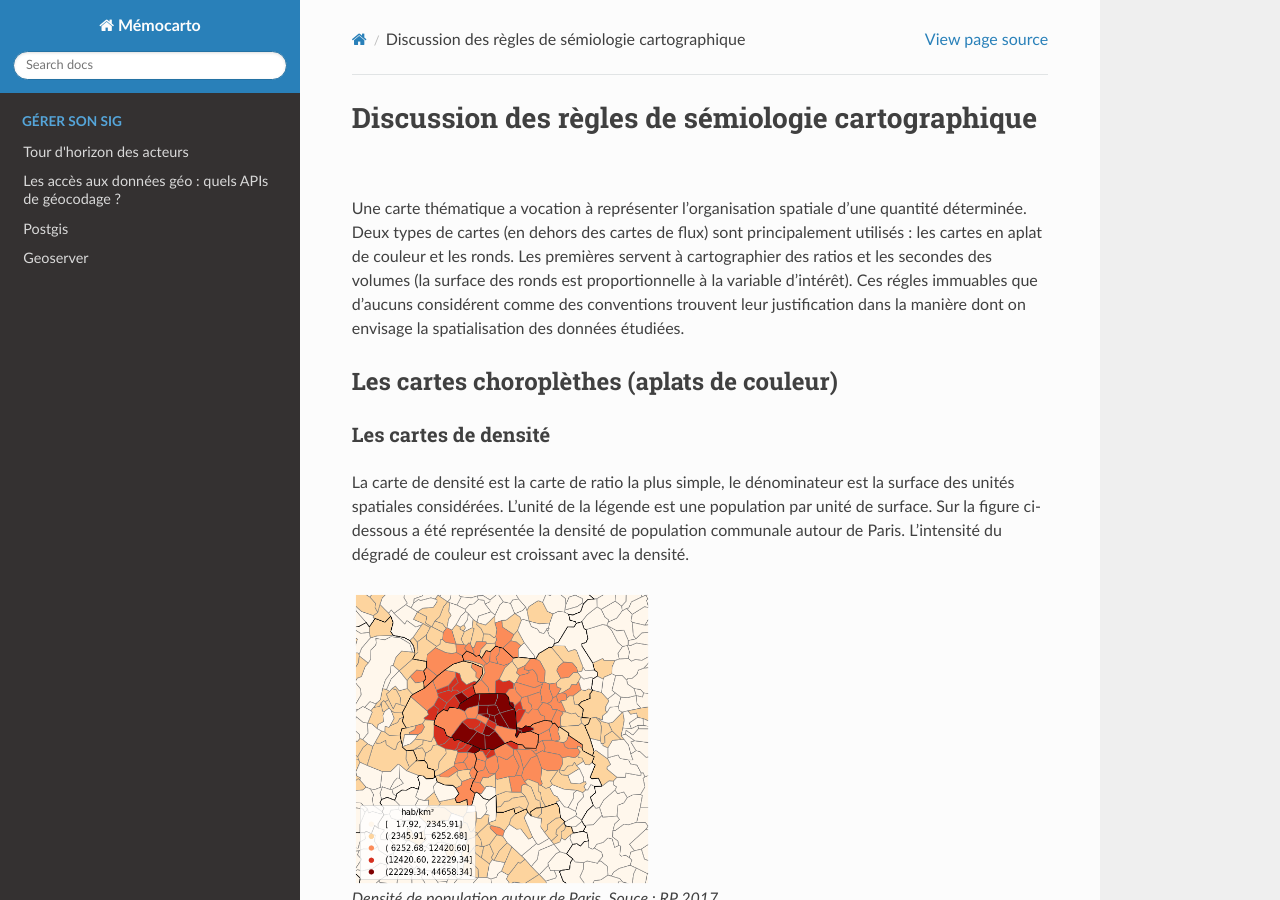
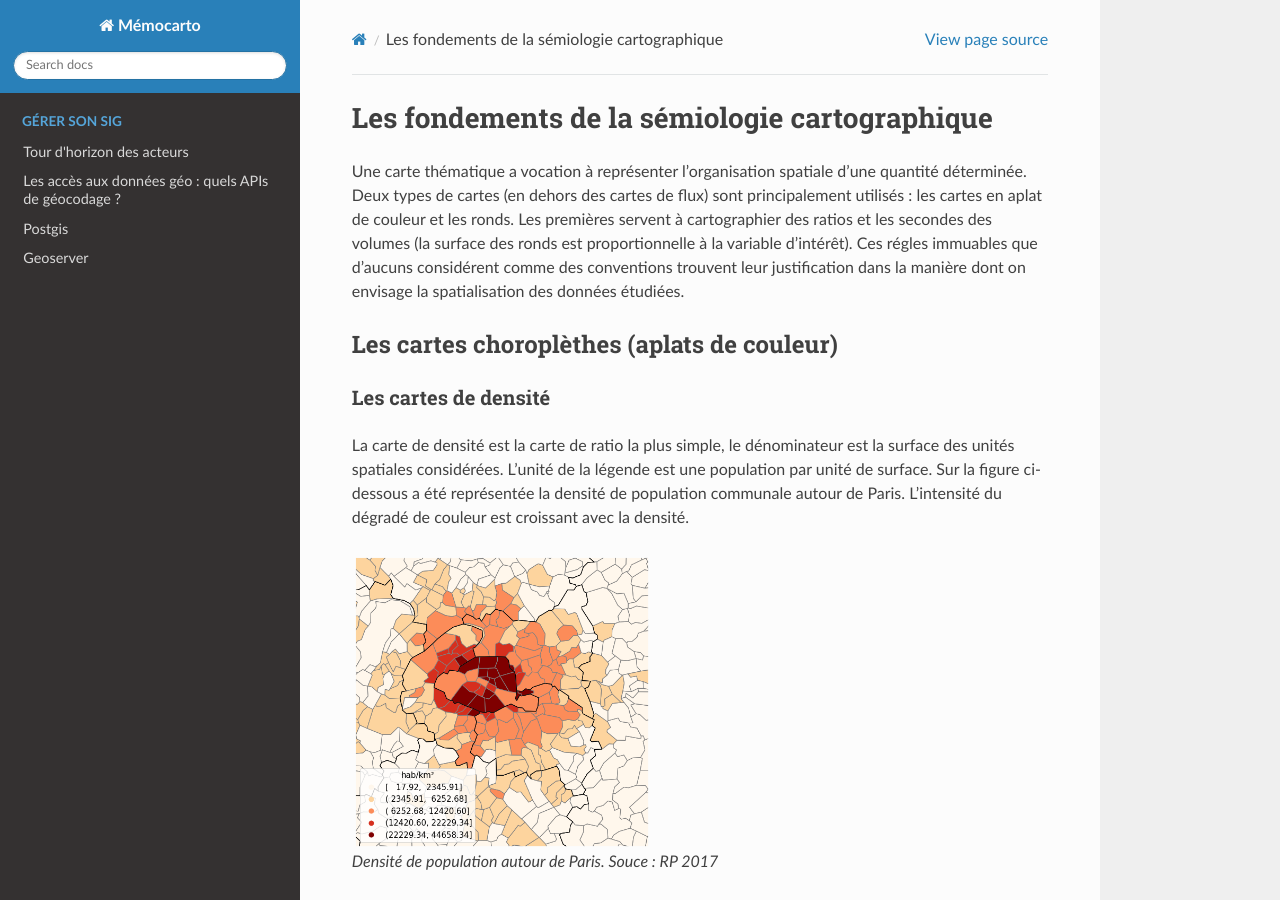
Before and after one commit to JulieDjidji/memocarto, a Sphinx documentation site: the page built from doc/source/semio.rst, in a window 1280 px wide and 900 px high. Built offline with Sphinx 7.4.7 and the Read the Docs theme 2.0.0, drawn with Linux system fonts in a browser that asks for light colours.

Commit message:
Update semio.rst

```diff
--- a/doc/source/semio.rst
+++ b/doc/source/semio.rst
@@ -1,4 +1,4 @@
-Discussion des règles de sémiologie cartographique
+Les fondements de la sémiologie cartographique
 ===================================================
 
 Une carte thématique a vocation à représenter l'organisation spatiale d'une quantité déterminée. Deux types de cartes (en dehors des cartes de flux) sont principalement utilisés : les cartes en aplat de couleur et les ronds. Les premières servent à cartographier des ratios et les secondes des volumes (la surface des ronds est proportionnelle à la variable d'intérêt). Ces régles immuables que d'aucuns considérent comme des conventions trouvent leur justification dans la manière dont on envisage la spatialisation des données étudiées.
```
